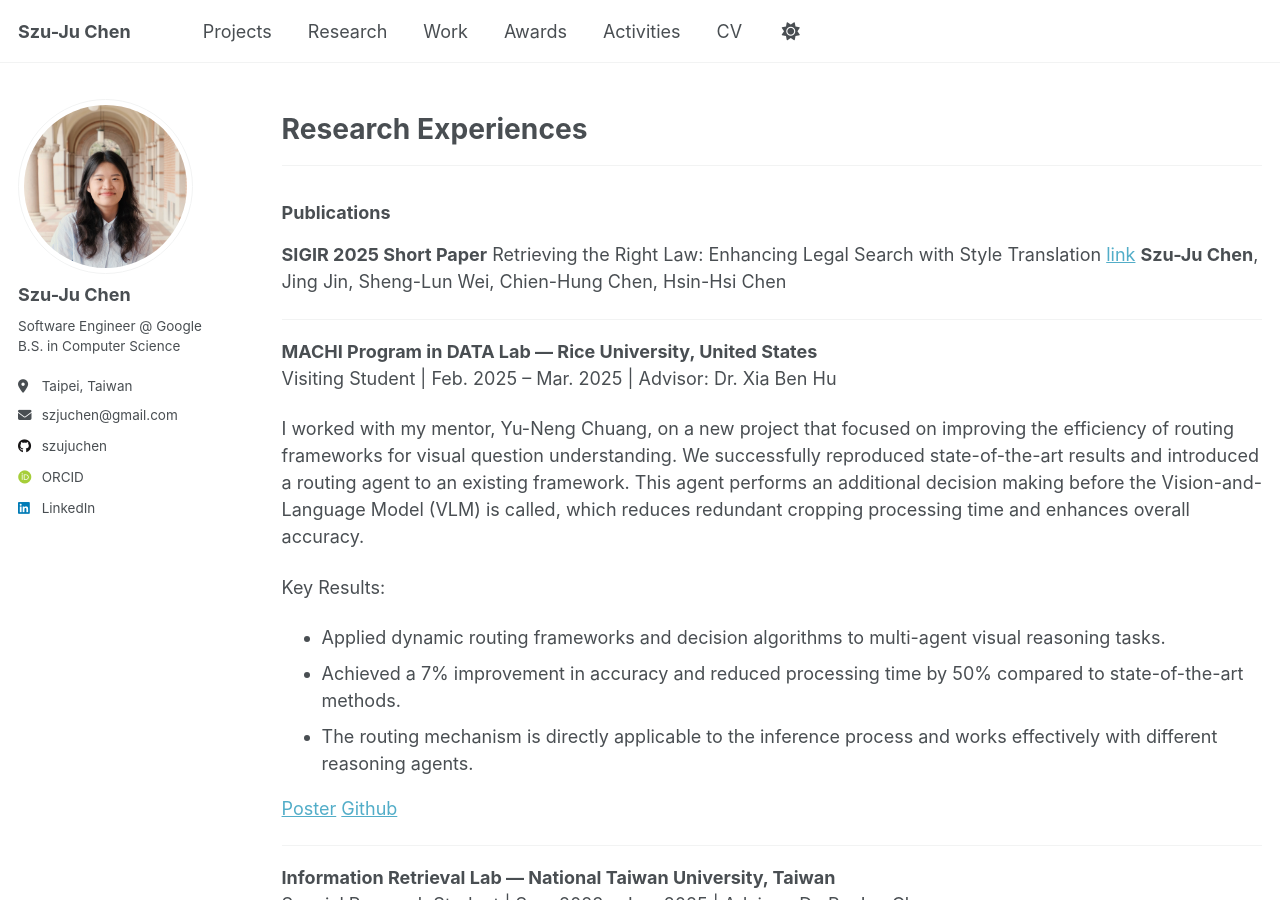
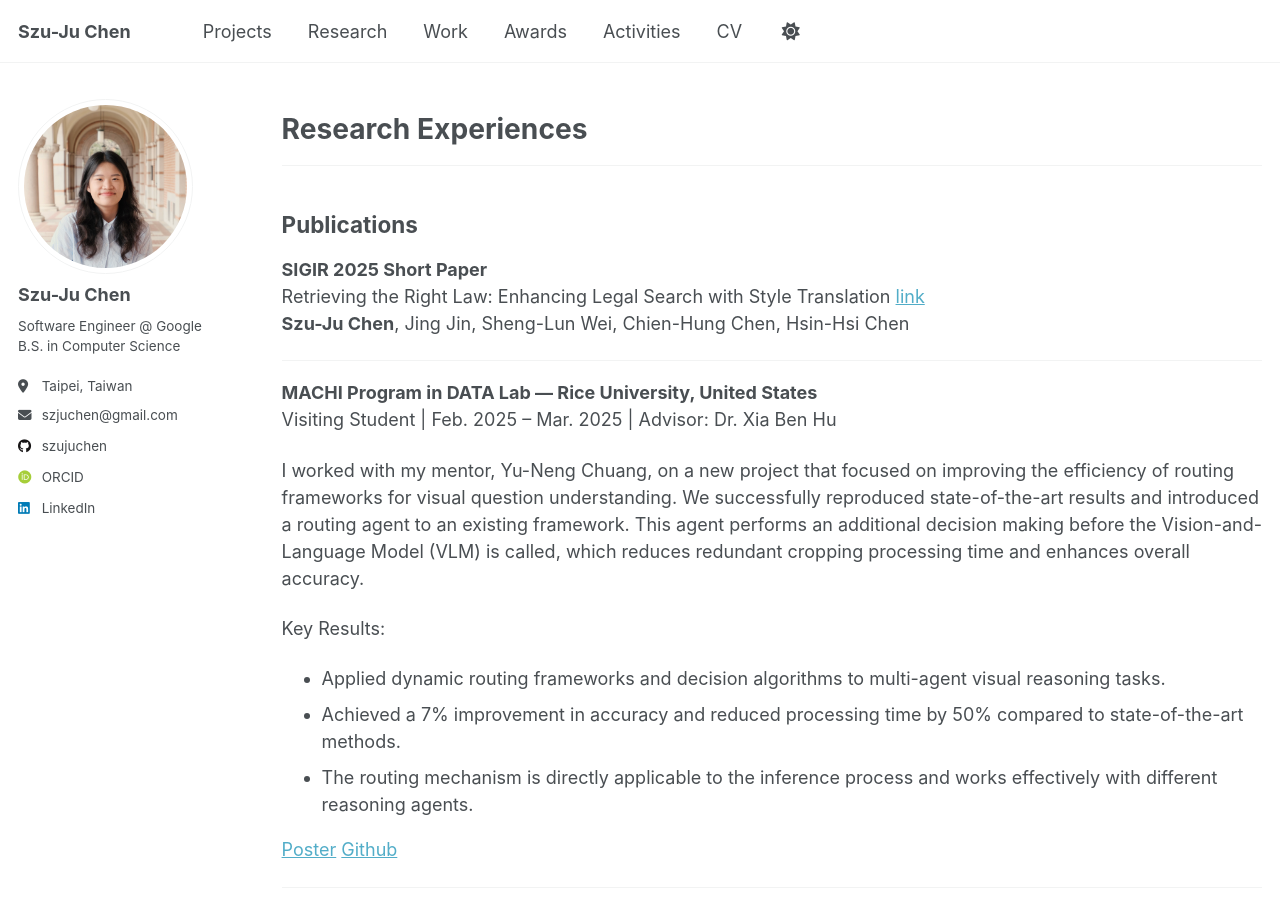
Before and after one commit to szujuchen/szujuchen.github.io, a Jekyll site: the page built from _pages/research.md, in a window 1280 px wide and 900 px high. Built offline with Jekyll 4.4.1, drawn with Linux system fonts in a browser that asks for light colours; some web fonts are replaced; a script that is not in the unit is left out.

```diff
--- a/_pages/research.md
+++ b/_pages/research.md
@@ -7,9 +7,9 @@ author_profile: true
 
 # Research Experiences
 ---
-### Publications
-**SIGIR 2025 Short Paper**
-Retrieving the Right Law: Enhancing Legal Search with Style Translation [link](https://dl.acm.org/doi/10.1145/3726302.3730246)
+## Publications
+**SIGIR 2025 Short Paper** <br>
+Retrieving the Right Law: Enhancing Legal Search with Style Translation [link](https://dl.acm.org/doi/10.1145/3726302.3730246) <br>
 **Szu-Ju Chen**, Jing Jin, Sheng-Lun Wei, Chien-Hung Chen, Hsin-Hsi Chen
 
 ---
```
